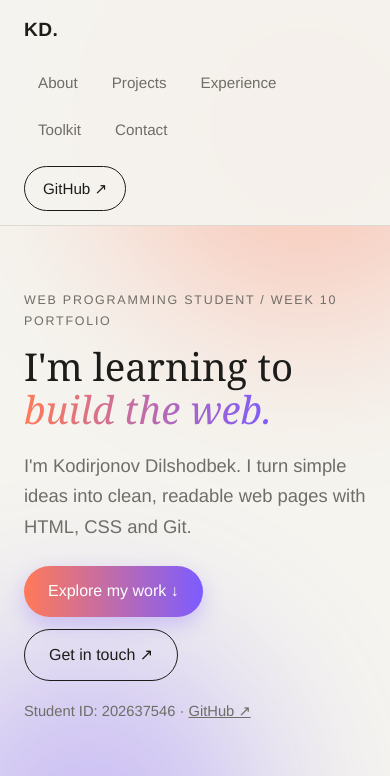
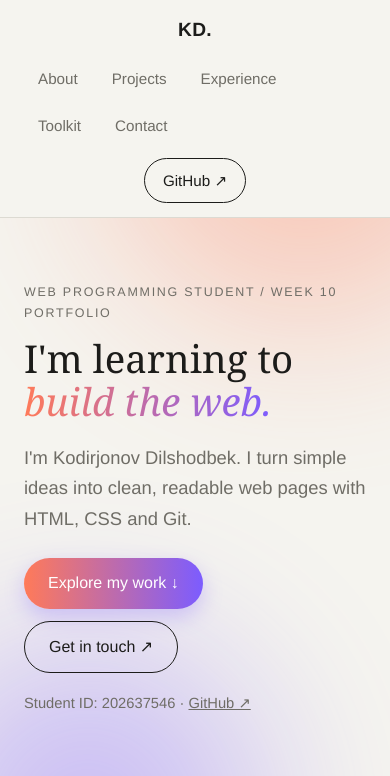
Before and after one commit to qodirjonovdilshodbek16-hub/web-programing, a plain HTML site: page portfolio.html in a window 390 px wide. Shown: the top 776 px of the page. Drawn offline with Linux system fonts and the light colour scheme; grey boxes are pictures that could not be loaded.

Commit message:
Update portfolio.html

```diff
--- a/portfolio.html
+++ b/portfolio.html
@@ -32,15 +32,18 @@
 
     /* Header */
     header {
-      position: sticky; top: 0; z-index: 10;
-      background: rgba(245, 244, 239, 0.92);
-      backdrop-filter: blur(8px);
+      position: static;
+      background: var(--bg);
       border-bottom: 1px solid var(--line);
     }
     .bar {
       max-width: 1040px; margin: 0 auto; padding: 14px 24px;
       display: flex; align-items: center; justify-content: space-between;
-      gap: 16px; flex-wrap: wrap;
+      gap: 12px; flex-wrap: nowrap;
+    }
+    .pill { white-space: nowrap; }
+    @media (max-width: 760px) {
+      .bar { flex-wrap: wrap; justify-content: center; }
     }
     .logo { font-weight: 700; font-size: 1.2rem; text-decoration: none; letter-spacing: 0.02em; }
     nav ul { list-style: none; display: flex; gap: 6px; flex-wrap: wrap; }
```
